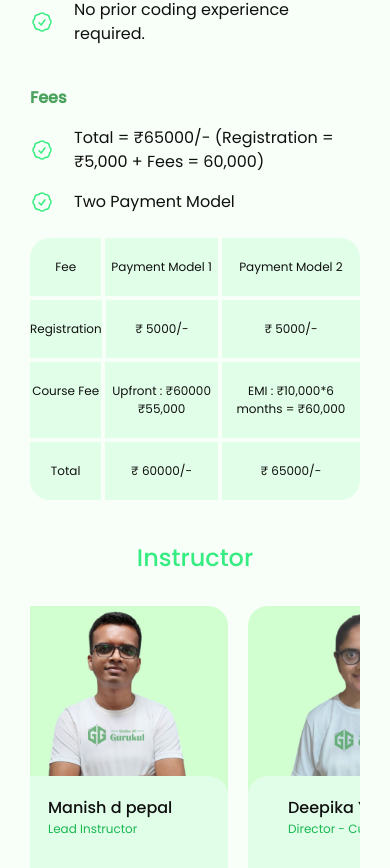
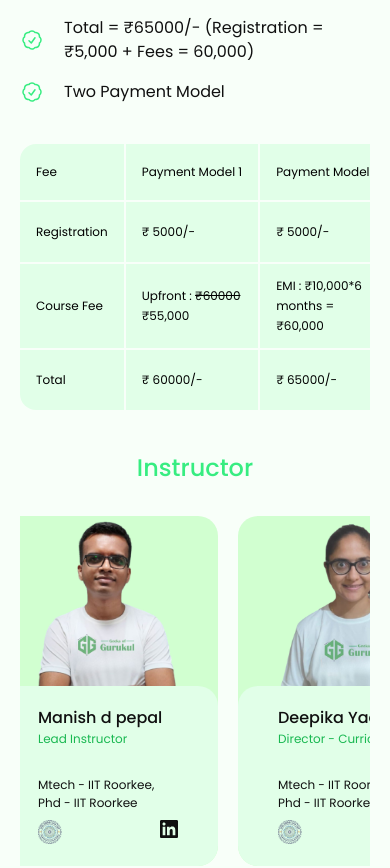
Before and after one commit to KhalidMimMuzahid/gog-main-react-app-client-side-v4, a React (Vite) app: page /courses/super-30 in a window 390 px wide. Shown: the part 5782-6650 px from the top of the page. Built offline with nearby package versions, Linux system fonts and the light colour scheme.

Commit message:
s30 page responsive

```diff
--- a/src/Pages/Courses/Super30/CourseStructure/CourseStructure.jsx
+++ b/src/Pages/Courses/Super30/CourseStructure/CourseStructure.jsx
@@ -38,9 +38,66 @@ const CourseStructure = () => {
         <p>Two Payment Model</p>
       </div>
 
-      <div className="text-[#101010] dark:text-[white] mt-[24px]  flex flex-row gap-[4px] justify-center">
+
+      {/* table start */}
+
+      <div className="overflow-x-auto mt-[40px]  lg:w-10/12 md:mx-auto">
+        <table className="table bg-[#E1FFE8]  md:text-[16px] font-poppins text-[12px] text-[black] dark:text-[white] font-[400] dark:bg-slate-950  ">
+
+          <thead className="">
+            <tr className="">
+
+              <th className="py-[20px] border-r-2  border-[#F8FFF9] dark:border-[#121313] text-[12px] md:text-[16px]  text-[black] dark:text-[white] font-[400]">Fee</th>
+              <th className="border-r-2  border-[#F8FFF9]  dark:border-[#121313] text-[12px] md:text-[16px]  text-[black] dark:text-[white] font-[400]">Payment Model 1</th>
+              <th className="  text-[12px] md:text-[16px]  text-[black] dark:text-[white] font-[400]">Payment Model 2</th>
+            </tr>
+          </thead>
+          <tbody>
+            {/* row 1 */}
+            <tr>
+
+              <td className="py-[20px] border-t-2 border-r-2 dark:border-[#121313] border-[#F8FFF9]">Registration</td>
+              <td className="border-t-2 border-r-2 dark:border-[#121313] border-[#F8FFF9]">₹ 5000/-</td>
+              <td className="border-t-2  dark:border-[#121313] border-[#F8FFF9]">₹ 5000/-</td>
+            </tr>
+            {/* row 2 */}
+            <tr>
+
+              <td className="py-[20px] border-t-2 border-r-2 dark:border-[#121313] border-[#F8FFF9]">Course Fee</td>
+              <td className="border-t-2 border-r-2 dark:border-[#121313] border-[#F8FFF9]">Upfront : <strike>₹60000</strike> ₹55,000</td>
+              <td className="border-t-2  dark:border-[#121313] border-[#F8FFF9]">EMI : ₹10,000*6 months = ₹60,000</td>
+            </tr>
+            {/* row 3 */}
+            <tr>
+
+              <td className="border-t-2 border-r-2 py-[20px] dark:border-[#121313] border-[#F8FFF9]">Total</td>
+              <td className="border-t-2 border-r-2  dark:border-[#121313] border-[#F8FFF9]">₹ 60000/-</td>
+              <td className="border-t-2   dark:border-[#121313] border-[#F8FFF9]">₹ 65000/-</td>
+            </tr>
+          </tbody>
+        </table>
+      </div>
+
+
+
+
+
+
+
+
+
+
+
+
+
+
+
+
+
+
+      {/* <div className="text-[#101010] dark:text-[white] mt-[24px]  flex flex-row gap-[4px] justify-center">
         <div
-          className={`w-[176px]  text-center   font-[400] md:text-[16px] text-[12px] dark:bg-slate-950  py-[20px] bg-[#E1FFE8] rounded-tr-none rounded-tl-[20px]`}
+          className={`w-[176px]  px-[5px]  text-center   font-[400] md:text-[16px] text-[12px] dark:bg-slate-950  py-[20px] bg-[#E1FFE8] rounded-tr-none rounded-tl-[20px]`}
         >
           Fee
         </div>
@@ -58,7 +115,7 @@ const CourseStructure = () => {
 
       <div className="text-[#101010] dark:text-[white] mt-[4px]  flex flex-row gap-[4px] justify-center">
         <div
-          className={`w-[176px]  text-center   font-[400] md:text-[16px] text-[12px] dark:bg-slate-950  py-[20px] bg-[#E1FFE8] `}
+          className={`w-[176px] px-[5px]  text-center   font-[400] md:text-[16px] text-[12px] dark:bg-slate-950  py-[20px] bg-[#E1FFE8] `}
         >
           Registration
         </div>
@@ -76,7 +133,7 @@ const CourseStructure = () => {
 
       <div className="text-[#101010] dark:text-[white] mt-[4px]  flex flex-row gap-[4px] justify-center">
         <div
-          className={`w-[176px]  text-center   font-[400] md:text-[16px] text-[12px] dark:bg-slate-950  py-[20px] bg-[#E1FFE8] `}
+          className={`w-[176px] px-[5px] flex items-center text-center   font-[400] md:text-[16px] text-[12px] dark:bg-slate-950  py-[20px] bg-[#E1FFE8] `}
         >
           Course Fee
         </div>
@@ -88,13 +145,15 @@ const CourseStructure = () => {
         <div
           className={`w-[341px]    font-[400] md:text-[16px] text-[12px] dark:bg-slate-950  py-[20px] bg-[#E1FFE8] `}
         >
-          <p className="md:pl-[40px] text-center px-[5px]">EMI : ₹10,000*6 months = ₹60,000</p>
+          <p className="md:pl-[40px] text-center px-[5px]">
+            EMI : ₹10,000*6 months = ₹60,000
+          </p>
         </div>
       </div>
 
       <div className="text-[#101010] dark:text-[white] mt-[4px]  flex flex-row gap-[4px] justify-center">
         <div
-          className={`w-[176px]  text-center   font-[400] md:text-[16px] text-[12px] dark:bg-slate-950  py-[20px] bg-[#E1FFE8] rounded-br-none rounded-bl-[20px]`}
+          className={`w-[176px]  px-[5px]  text-center   font-[400] md:text-[16px] text-[12px] dark:bg-slate-950  py-[20px] bg-[#E1FFE8] rounded-br-none rounded-bl-[20px]`}
         >
           Total
         </div>
@@ -108,7 +167,7 @@ const CourseStructure = () => {
         >
           <p className="md:pl-[40px] text-center">₹ 65000/-</p>
         </div>
-      </div>
+      </div> */}
     </div>
   );
 };
--- a/src/Pages/Courses/Super30/Instructor/Instructor.jsx
+++ b/src/Pages/Courses/Super30/Instructor/Instructor.jsx
@@ -3,7 +3,7 @@ import React from 'react';
 const Instructor = () => {
     return (
         <div className="mt-[40px] md:mt-[0px] md:p-[40px] p-[0px]">
-            <h4 className="md:mb-[40px] mb-[30px] md:text-[30px] text-[24px] text-center md:text-left text-[#37ED81] font-[500]">Instructor</h4>
+            <h4 className="lg:mb-[40px] md:mb-[0px] mb-[30px] md:text-[30px] text-[24px] text-center md:text-left text-[#37ED81] font-[500]">Instructor</h4>
         </div>
     );
 };
--- a/src/Pages/Courses/Super30/Super30.jsx
+++ b/src/Pages/Courses/Super30/Super30.jsx
@@ -22,7 +22,7 @@ import StudentStories from "./StudentStories/StudentStories";
 
 const Super30 = () => {
   return (
-    <div className='px-[30px] md:px-[65px]'>
+    <div className='px-[20px] md:px-[65px]'>
       {/* Sarwar */}
       <Super30Hero />
       <Super30Benifit />
@@ -37,7 +37,7 @@ const Super30 = () => {
       <CourseContent/>
       <CourseStructure/>
       <Instructor/>
-      <MeetOurTeam showHeading={false}/>
+      <div className="md:px-[40px]"><MeetOurTeam showHeading={false}/></div>
       <StudentStories/>
 
       {/* Sojib */}
```
